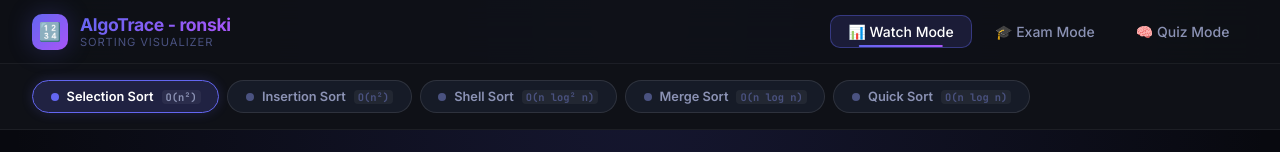
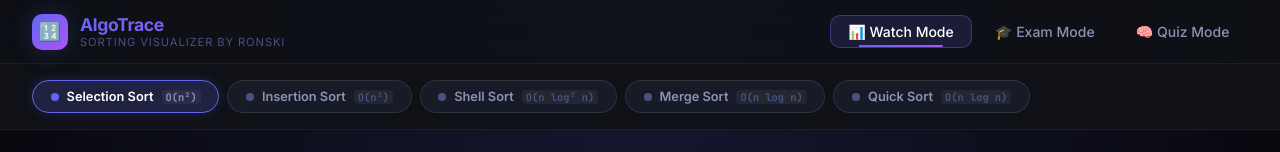
Before and after one commit to auauron/algo-visualizer, a React (Vite) app: page / in a window 1280 px wide. Shown: the top 152 px of the page. Built offline with nearby package versions, Linux system fonts and the light colour scheme.

Commit message:
last ronski

```diff
--- a/src/App.jsx
+++ b/src/App.jsx
@@ -23,8 +23,8 @@ export default function App() {
         <div className="header-logo">
           <div className="logo-icon">🔢</div>
           <div>
-            <div className="logo-text">AlgoTrace - ronski</div>
-            <div className="logo-sub">Sorting Visualizer</div>
+            <div className="logo-text">AlgoTrace</div>
+            <div className="logo-sub">Sorting Visualizer by ronski</div>
           </div>
         </div>
         <nav className="header-nav">
```
